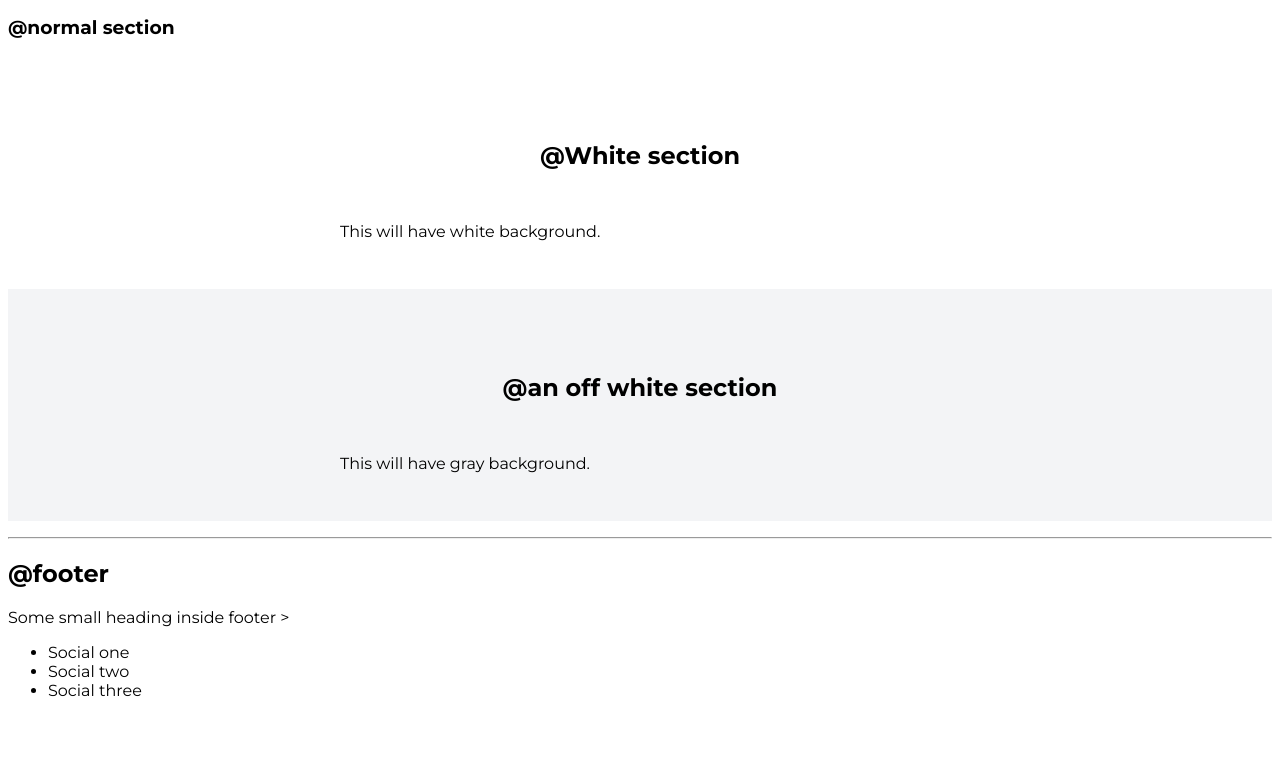
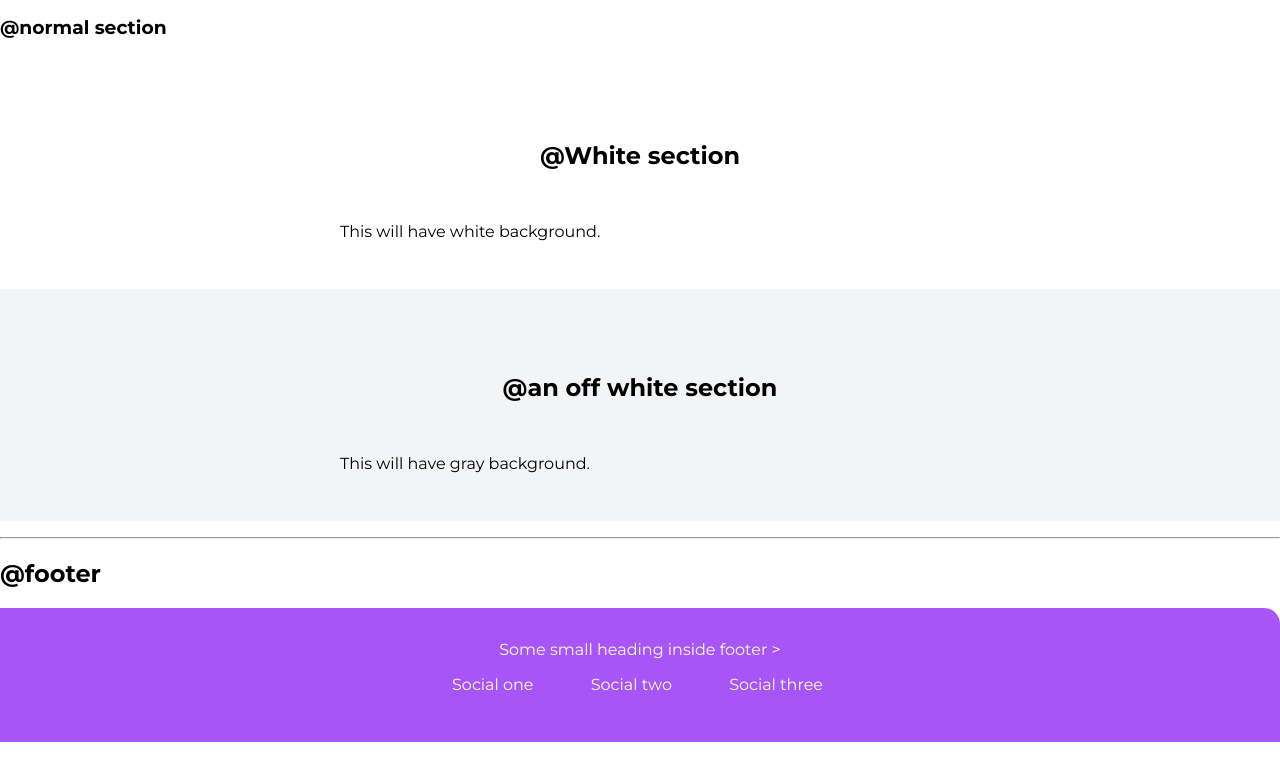
Before and after one commit to swapnilbawane/neogcamp-lessonthree-css-live, a plain HTML site: page index.html in a window 1280 px wide. Shown: the part 2227-3007 px from the top of the page. Drawn offline with Linux system fonts and the light colour scheme.

Commit message:
component library done complete.

```diff
--- a/index.html
+++ b/index.html
@@ -145,13 +145,28 @@
 <!-- FOOTER FORMATTING -->
 <hr>
 <h2> @footer </h2>
-<footer>
+<footer class="footer">
 
-    <div> Some small heading inside footer > </div>
-    <ul>
-        <li> Social one </li>
-        <li> Social two </li>
-        <li> Social three </li>
+    <div class="footer-header"> Some small heading inside footer > </div>
+    <ul class="social-links list-non-bullet">
+        <li class="list-item-inline">
+
+            <a class="link" href=""> Social one  </a>
+
+        </li>
+
+        <li class="list-item-inline">
+
+            <a class="link" href=""> Social two  </a>
+
+        </li>
+
+        <li class="list-item-inline">
+
+            <a class="link" href=""> Social three  </a>
+
+        </li>
+
     </ul>
 
 </footer>
--- a/styles.css
+++ b/styles.css
@@ -14,6 +14,8 @@ suggests that if we change it at variable definition, it changes everywhere it i
 body
 {
 font-family: 'Montserrat', sans-serif;
+margin: 0px;
+/* margin overrules Chrome default values */
 }
 
 hr {
@@ -111,6 +113,7 @@ hr {
 .hero .hero-heading {
     padding-top: 1rem;
 color: var(--dark-gray);
+text-align: center;
 }
 
 .hero .hero-heading .heading-inverted{
@@ -140,3 +143,22 @@ to make it apply for entire section, you need to define it separately as above.
 
 /* Div added to sections to enable adding container
 that will help to keep container in center. */
+
+/* footer */
+.footer
+{
+    background-color: var(--primary-color);
+    padding: 2rem 1rem;
+    text-align: center;
+    color: white;
+    border-top-right-radius: 1rem;
+}
+
+.footer ul{
+    padding-inline-start: 0px;
+}
+
+.footer .social-links .link{
+    color: white;
+}
+/* overwriting by finding where is the element. footer then social link and then link. No separate definition made just reused the same class but defined it according to its closest parent. */
```
